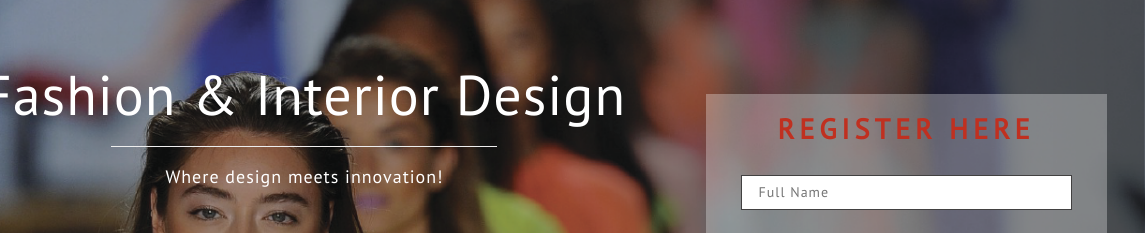
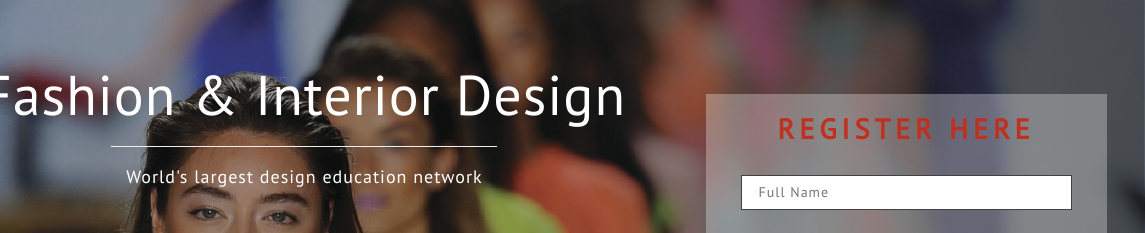
Before and after one commit to jaygagnani/inifd_landing_page, a plain HTML site: page fashion/index.html in a window 1280 px wide. Shown: the top 233 px of the page, 135-1280 px from the left. Drawn offline with nearby package versions, Linux system fonts and the light colour scheme; some packages are replaced by stand-ins of ours; a script that the page names is missing.

Commit message:
updates 2

```diff
--- a/fashion/index.html
+++ b/fashion/index.html
@@ -44,7 +44,7 @@
           <center>
             <h1>Fashion &amp; Interior Design</h1>
             <hr style="width: 50%;"/>
-            <h4>Where design meets innovation!</h4>
+            <h4>World's largest design education network</h4>
 
             <div class="row" style="margin-top: 50px;">
               <div class="col-sm-6 col-md-6 col-lg-6">
```
Also changed, not shown: interior/index.html (+1 -1 lines).
